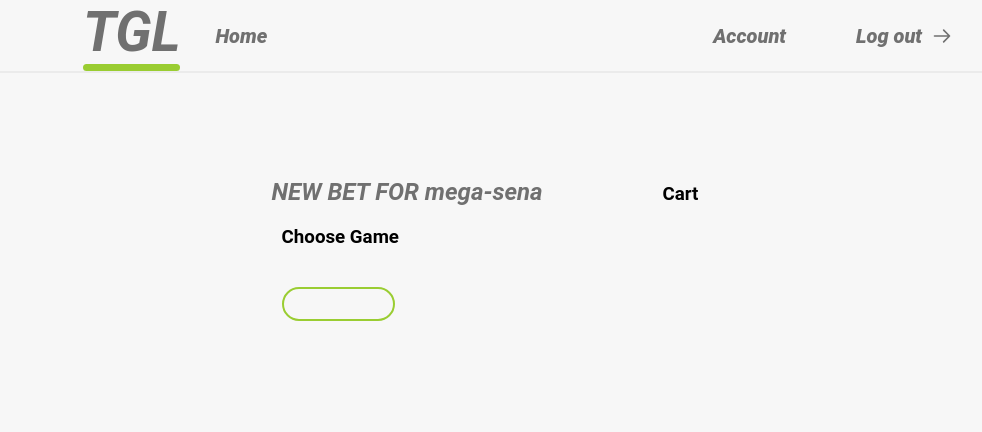
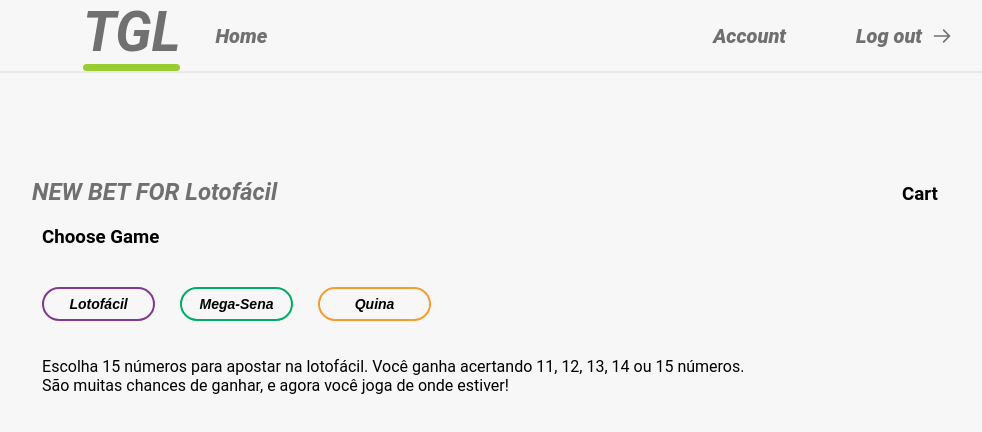
Before and after one commit to Wesleyss071299/ReactksProva, a React (Create React App) app: page / in a window 1280 px wide. Shown: the top 432 px of the page, without its empty margins (105-1087 px from the left). Built offline with nearby package versions, Linux system fonts and the light colour scheme.

Commit message:
refactor: fetch games rules and set current game

```diff
--- a/src/Pages/NewGame/index.tsx
+++ b/src/Pages/NewGame/index.tsx
@@ -1,10 +1,10 @@
-import { useEffect, useState } from 'react';
+import React,  { MouseEvent, useEffect, useState} from 'react';
 
 import { useAppSelector, useAppDispatch } from '../../store/hooks';
 import {fetchGameData} from '../../store/game-actions';
-import {BetContainer, GameContainer, GameInfoContainer, ButtonsGameContainer} from './styles'
+import {BetContainer, GameContainer, GameInfoContainer, ButtonsGameContainer, ButtonGame} from './styles'
 
-interface Types {
+type Types  = {
     type: string;
     description: string;
     range: number;
@@ -14,29 +14,46 @@ interface Types {
     'min-cart-value': number;
 }
 
-interface ResponseData {
-    types: Types[];
-
+interface IProps{
+    color?: string
 }
 
 
+const NewGame: React.FC<IProps> = () => {
+    const dispatch = useAppDispatch()
 
-const NewGame = () => {
-    const dispatch = useAppDispatch()
-    const games = useAppSelector((state) => state.game.games)
+    const games = useAppSelector((state)=> state.game.games)
+
+    const [currentGame, setCurrentGame] = useState<Types>({} as Types)
+
     useEffect(() => {
         dispatch(fetchGameData())
-        console.log(games)
-    }, [])
+    }, [dispatch])
+
+    useEffect(() => {
+        setCurrentGame(games[0])
+    }, [games])
+
+    const setGameType = (event: MouseEvent<HTMLElement>) => {
+        const game = games.find((item) => item.type === event.currentTarget.getAttribute('value')) as Types
+        setCurrentGame(game)
+    }
+
     return(
         <BetContainer>
             <GameContainer>
-                <h2 className="title"> NEW BET <strong>FOR</strong> <strong> mega-sena</strong></h2>
+                <h2 className="title"> NEW BET <strong>FOR</strong> <strong>{currentGame?.type}</strong></h2>
                 <GameInfoContainer>
                     <h3>Choose Game</h3>
                     <ButtonsGameContainer>
-                        <button onClick={() => console.log(games)}></button>
+                        {games.map((item) => (
+                            <ButtonGame color={item.color} key={item.type} value={item.type} onClick={setGameType}>
+                                {item.type}
+                            </ButtonGame>
+                        ))}
                     </ButtonsGameContainer>
+                    <p>{currentGame?.description}</p>
+
                 </GameInfoContainer>
             </GameContainer>
             <GameContainer>
--- a/src/Pages/NewGame/styles.ts
+++ b/src/Pages/NewGame/styles.ts
@@ -28,11 +28,12 @@ export const GameInfoContainer = styled.div`
 
 export const ButtonsGameContainer = styled.div`
     flex-direction: row;
-    button {
+`;
+export const ButtonGame = styled.button<{color?: string}>`
         width: 113px;
         height: 34px;
         border-radius: 100px 100px 100px 100px;
-        border: yellowgreen 2px solid;
+        border: ${props => props.color} 2px solid;
         min-width: 103px;
         background: none;
         margin: 20px 25px 20px 0;
@@ -40,5 +41,4 @@ export const ButtonsGameContainer = styled.div`
         font-size: 0.875em;
         font-style: italic;
         font-weight: 700;
-    }
 `;
--- a/src/index.tsx
+++ b/src/index.tsx
@@ -8,6 +8,6 @@ import { Provider } from 'react-redux';
 
 ReactDOM.render(
     <Provider store={store}>
-    <App />
+         <App />
     </Provider>,
     document.getElementById('root'));
--- a/src/store/game-actions.ts
+++ b/src/store/game-actions.ts
@@ -1,5 +1,4 @@
-import { Dispatch } from 'redux'
-import { AppDispatch } from '.'
+import { AppDispatch } from './index'
 import {gameActions} from './game-slice'
 
 export const fetchGameData = () => {
@@ -12,12 +11,12 @@ export const fetchGameData = () => {
                  }
               })
             const gamesResponse = await response.json();
-            return gamesResponse;
+            return gamesResponse.types;
         }
         try {
             const gameData = await fetchGame();
             dispatch(
-                gameActions.fetchGame(gameData)
+                gameActions.fetchGame({games: gameData})
             )
         } catch (error) {
 
--- a/src/store/game-slice.ts
+++ b/src/store/game-slice.ts
@@ -1,13 +1,28 @@
 import { createSlice } from '@reduxjs/toolkit';
 import {RootState} from './index'
+
+type Types = {
+    type: string;
+    description: string;
+    range: number;
+    price: number;
+    'max-number': number;
+    color: string;
+    'min-cart-value': number;
+}
+
+
+const initialState = {
+    games : [] as Types[]
+}
+
 const gameSlice = createSlice({
     name: 'game',
-    initialState: {
-        games: []
-    },
+    initialState,
     reducers: {
         fetchGame(state, action) {
-            state.games = action.payload.games;
+            state.games = action.payload.games
+
         }
     }
 })
```
